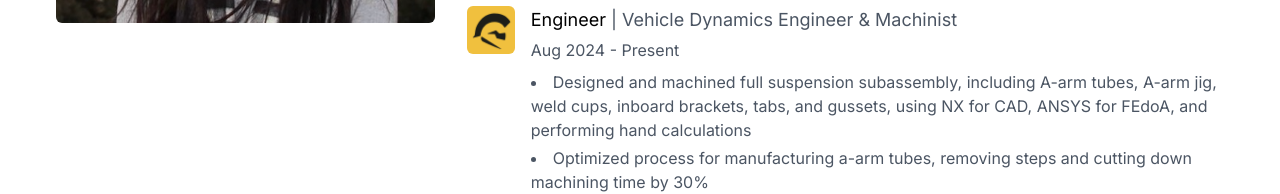
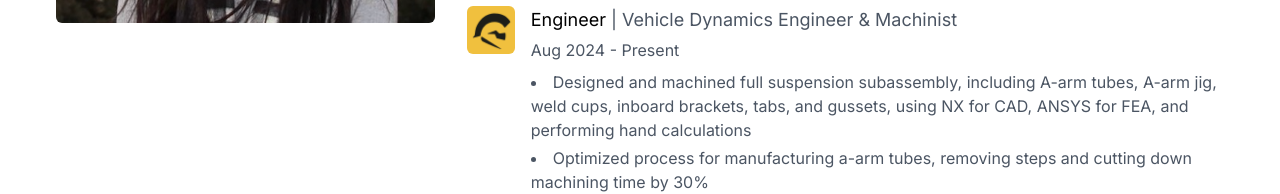
Before and after one commit to min-kim123/portfolio, a React (Vite) app: page / in a window 1280 px wide. Shown: the part 507-701 px from the top of the page. Built offline with nearby package versions, Linux system fonts and the light colour scheme.

Commit message:
Update HomePage.jsx

```diff
--- a/src/pages/HomePage.jsx
+++ b/src/pages/HomePage.jsx
@@ -27,7 +27,7 @@ const experiences = [
     start: "Aug 2024",
     end: "Present",
     description: [
-      "Designed and machined full suspension subassembly, including A-arm tubes, A-arm jig, weld cups, inboard brackets, tabs, and gussets, using NX for CAD, ANSYS for FEdoA, and performing hand calculations",
+      "Designed and machined full suspension subassembly, including A-arm tubes, A-arm jig, weld cups, inboard brackets, tabs, and gussets, using NX for CAD, ANSYS for FEA, and performing hand calculations",
       "Optimized process for manufacturing a-arm tubes, removing steps and cutting down machining time by 30%",
       "Created 20+ part drawings in NX, fully defining geometry and ensuring clarity for manufacturing",
       "Integrated and routed brake lines, manufactured carbon fiber parts, assembled drivetrain components, including the motor, motor differential mounts, and eccentric rings, ensuring proper alignment and secure fit",
```
